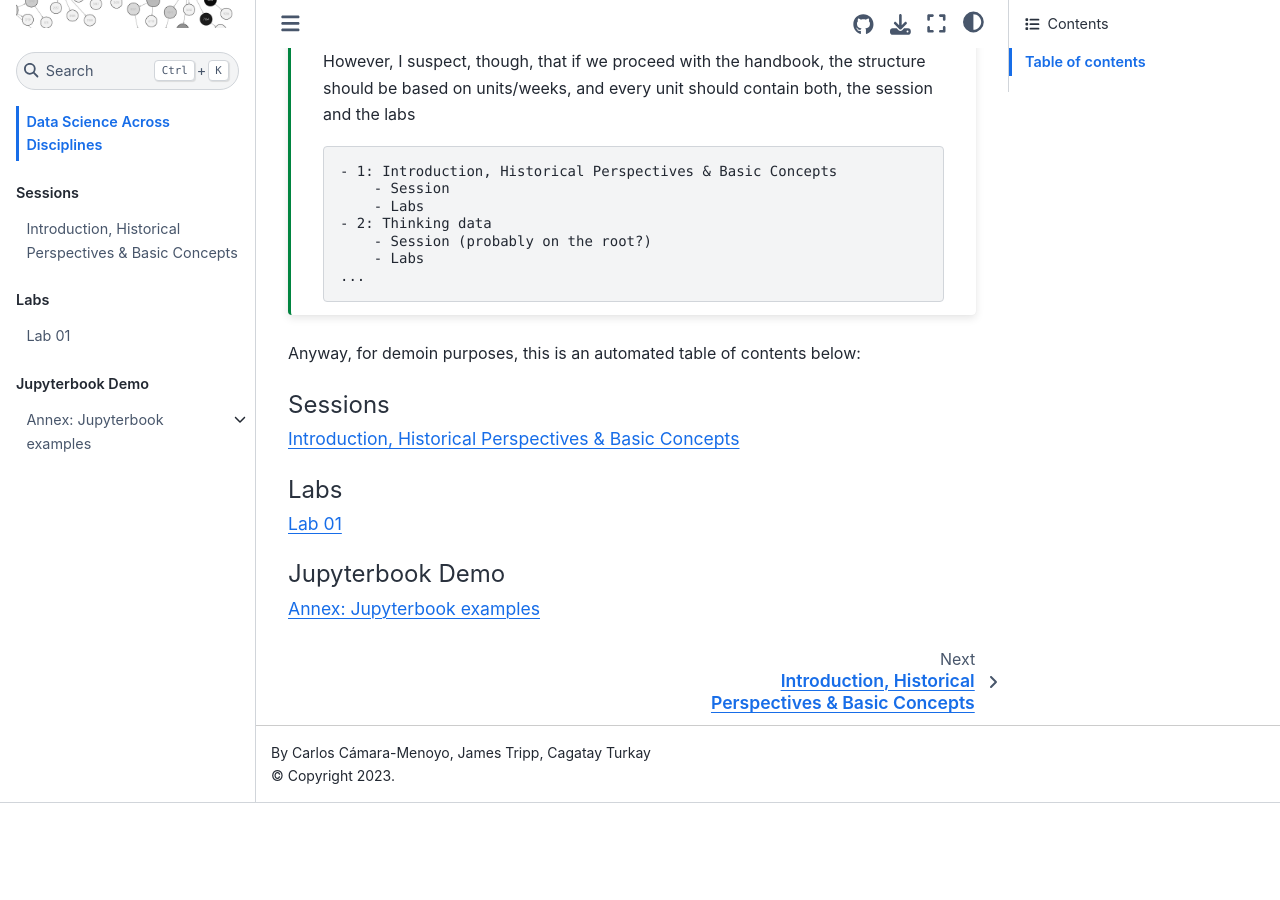
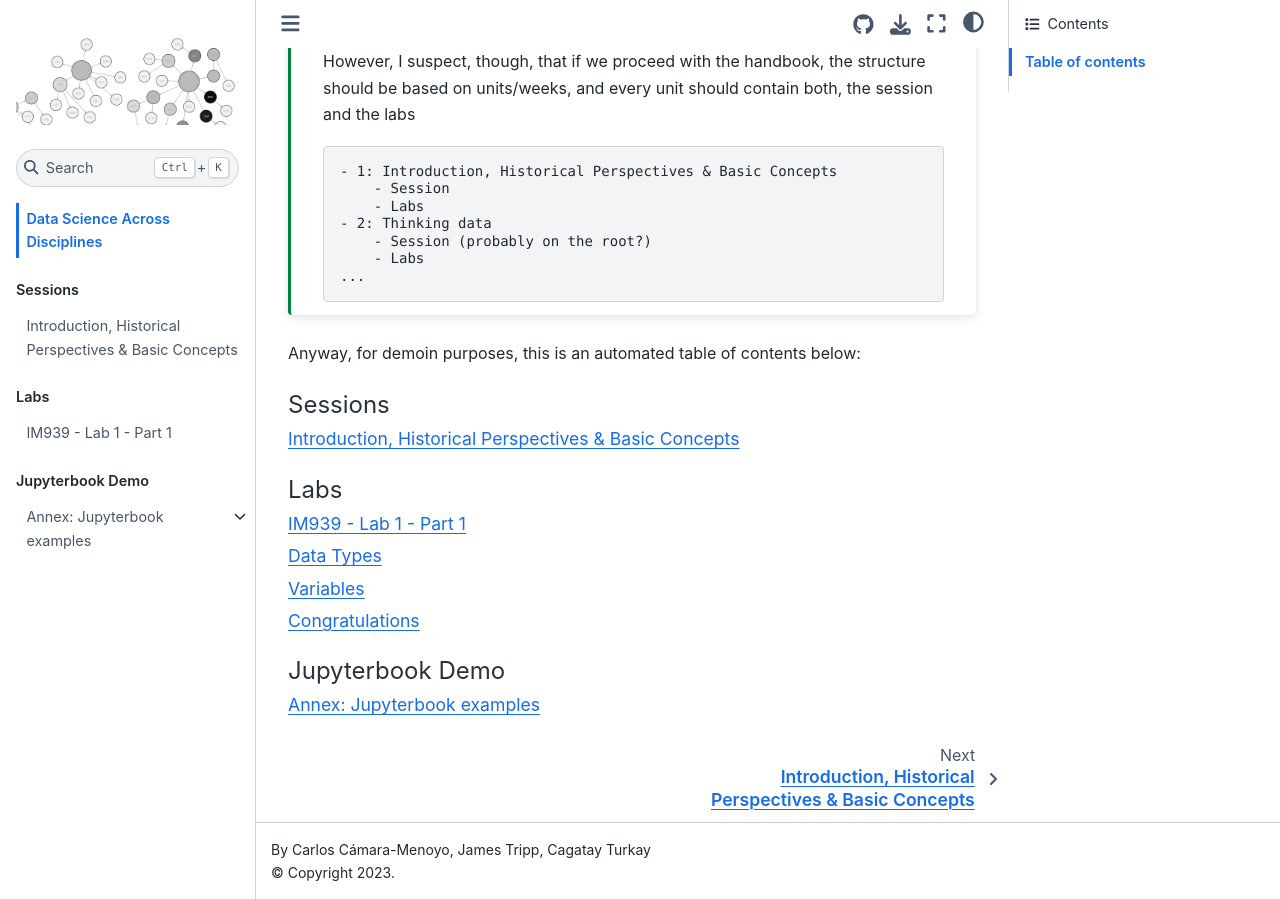
Before and after one commit to WarwickCIM/IM939_handbook_jupyterbook, a Jupyter Book: the page built from index.md, in a window 1280 px wide and 900 px high, scrolled down 531 px. Built offline with Jupyter Book 1.0.4 settings and Sphinx 7.4.7 and the Sphinx Book theme 1.1.4, drawn with Linux system fonts in a browser that asks for light colours; before the commit the page ends 1334 px from its top, so only the background shows below that.

Commit message:
Update TOC

```diff
--- a/_toc.yml
+++ b/_toc.yml
@@ -9,7 +9,7 @@
     - file: content/sessions/session-01.md
   - caption: Labs
     chapters:
-    - file: content/labs/lab-01.md
+    - file: content/labs/week1/IM939 Lab 1 - Part 1.ipynb
   - caption: Jupyterbook Demo
     chapters:
       - file: content/jupyterbook-demo/jupyterbook.md
```
